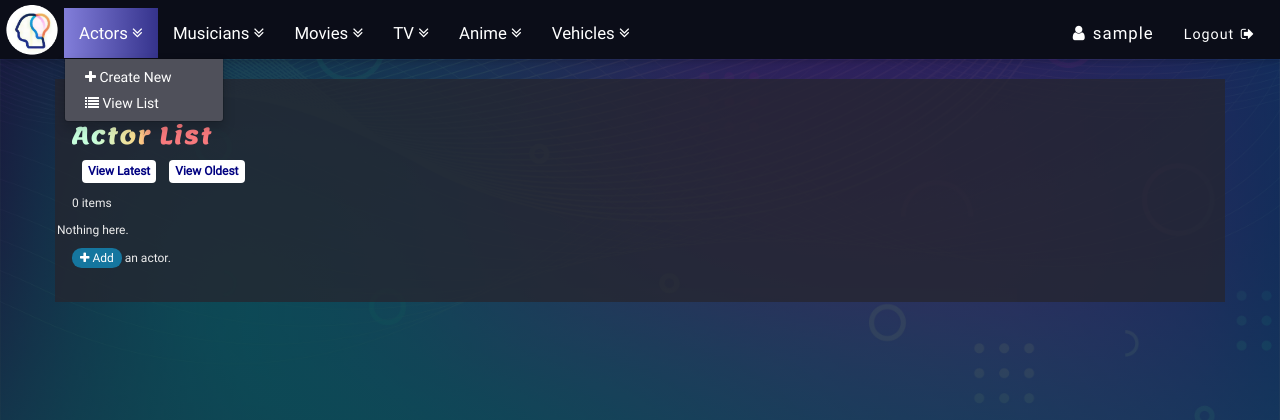
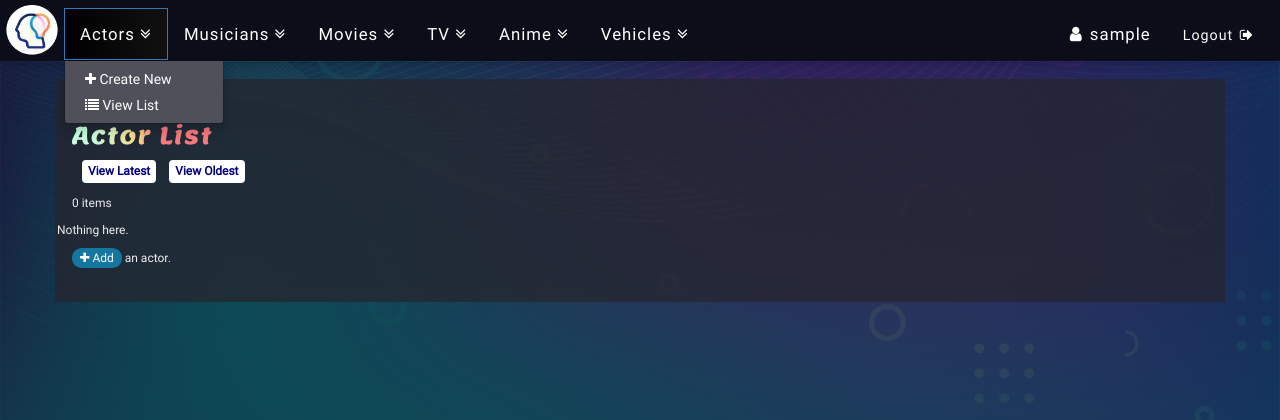
Before and after one commit to subhamsarangi/til, a Django app: page /actors/ in a window 1280 px wide, after a click on "Actors". Shown: the top 420 px of the page. Run offline with Django 3.2, Linux system fonts and the light colour scheme; the visitor is signed in with stand-in values (Sample User, id 1); data that the repository does not hold is empty; some libraries are stand-ins or nearby versions.

Commit message:
colors and UI

```diff
--- a/templates/css.html
+++ b/templates/css.html
@@ -42,10 +42,6 @@
     .icon-bar{
         background: #fff;
     }
-    .nav>li>a:focus, .nav>li>a:hover, nav .open>a{
-        text-decoration: none;
-        background: linear-gradient(to right,#827eda, #35338c);
-    }
     .navbar-nav>li>a{
         font-size: 1.4em;
     }
@@ -81,6 +77,40 @@
     }
     #logout a:hover{
         background: linear-gradient(to right,#973e5b, #754149)!important;
+    }
+    .nav>li>a{
+        transition: all .2s linear;
+        border: 1px solid transparent;
+        background: #0b0d18;
+        letter-spacing: 1px;
+    }
+    .nav>li>a:focus,.nav>li>a:active, .nav>li>a:hover, nav .open>a{
+        text-decoration: none;
+        background: linear-gradient(to right,#000000, #111111);
+    }
+    .nav.navbar-nav:hover #actors_dropdown>a{
+        color: #2fe;
+    }
+    .nav.navbar-nav:hover #musicians_dropdown>a{
+        color: #c9f;
+    }
+    .nav.navbar-nav:hover #movies_dropdown>a{
+        color: #fa9;
+    }
+    .nav.navbar-nav:hover #tvshows_dropdown>a{
+        color: #4cf;
+    }
+    .nav.navbar-nav:hover #animes_dropdown>a{
+        color: #7f7;
+    }
+    .nav.navbar-nav:hover #vehicles_dropdown>a{
+        color: #aae;
+    }
+    /* #fc90b8 golapi
+    #f8ac56 gerua
+    #fc3 agun*/
+    .dropdown:hover .dropdown a{
+        color: #fff;
     }
     #ui-datepicker-div{
         transform: scale(1.35);
@@ -306,10 +336,10 @@
         background: rgb(115, 216, 247);
     }
     #musicians_section>h2:before{
-        background: rgb(200, 156, 241);
+        background: #c9f;
     }
     #musicians_section .generic_card {
-        border:1px solid rgb(200, 156, 241);
+        border:1px solid #c9f;
     }
     #movies_section>h2:before{
         background: rgb(247, 115, 115);
@@ -324,16 +354,16 @@
         border:1px solid rgb(115, 124, 247);
     }
     #animes_section>h2:before{
-        background: rgb(153, 247, 115);
+        background: #7f7;
     }
     #animes_section .generic_card {
-        border:1px solid rgb(153, 247, 115);
+        border:1px solid #7f7;
     }
     #vehicles_section>h2:before{
-        background: rgb(166, 167, 168);
+        background: #aae;
     }
     #vehicles_section .generic_card {
-        border:1px solid rgb(166, 167, 168);
+        border:1px solid #aae;
     }
 
     #generic_filter_search{
@@ -386,6 +416,7 @@
         display: inline-block;
         padding: 1px 4px;
         border-radius: 5px;
+        padding: .3em!important;
     }
     .generic_card_info1{
         border: 1px solid #fff;
@@ -540,7 +571,8 @@
     #generic_extra {
         display: block;
         width: 100%;
-        padding: 1em;
+        margin-top: 3.5em;
+        padding: 0em;
     }
 
     .generic_edit{
--- a/templates/nav.html
+++ b/templates/nav.html
@@ -10,7 +10,7 @@
       </div>
       <div class="navbar-collapse collapse" id="sitenav">
         <ul class="nav navbar-nav" style="padding-top: 8px;">
-            <li class="dropdown">
+            <li class="dropdown" id="actors_dropdown">
                 <a class="dropdown-toggle" data-toggle="dropdown" href="#">
                 Actors <i class="fa fa-angle-double-down" aria-hidden="true"></i></a>
                 <ul class="dropdown-menu">
@@ -18,7 +18,7 @@
                 <li><a href="{%url 'things:actors'%}"><i class="fa fa-list" aria-hidden="true"></i> View List</a></li>
                 </ul>
             </li>
-            <li class="dropdown">
+            <li class="dropdown" id="musicians_dropdown">
               <a class="dropdown-toggle" data-toggle="dropdown" href="#">
               Musicians <i class="fa fa-angle-double-down" aria-hidden="true"></i></a>
               <ul class="dropdown-menu">
@@ -26,7 +26,7 @@
               <li><a href="{%url 'things:musicians'%}"><i class="fa fa-list" aria-hidden="true"></i> View List</a></li>
               </ul>
             </li>
-            <li class="dropdown">
+            <li class="dropdown" id="movies_dropdown">
                 <a class="dropdown-toggle" data-toggle="dropdown" href="#">
                 Movies <i class="fa fa-angle-double-down" aria-hidden="true"></i></a>
                 <ul class="dropdown-menu">
@@ -34,7 +34,7 @@
                 <li><a href="{%url 'things:movies'%}"><i class="fa fa-list" aria-hidden="true"></i> View List</a></li>
                 </ul>
             </li>
-            <li class="dropdown">
+            <li class="dropdown" id="tvshows_dropdown">
                 <a class="dropdown-toggle" data-toggle="dropdown" href="#">
                 TV <i class="fa fa-angle-double-down" aria-hidden="true"></i></a>
                 <ul class="dropdown-menu">
@@ -42,7 +42,7 @@
                 <li><a href="{%url 'things:tvshows'%}"><i class="fa fa-list" aria-hidden="true"></i> View List</a></li>
                 </ul>
             </li>
-            <li class="dropdown">
+            <li class="dropdown" id="animes_dropdown">
                 <a class="dropdown-toggle" data-toggle="dropdown" href="#">
                 Anime <i class="fa fa-angle-double-down" aria-hidden="true"></i></a>
                 <ul class="dropdown-menu">
@@ -50,7 +50,7 @@
                 <li><a href="{%url 'things:animes'%}"><i class="fa fa-list" aria-hidden="true"></i> View List</a></li>
                 </ul>
             </li>
-            <li class="dropdown">
+            <li class="dropdown" id="vehicles_dropdown">
                 <a class="dropdown-toggle" data-toggle="dropdown" href="#">
                 Vehicles <i class="fa fa-angle-double-down" aria-hidden="true"></i></a>
                 <ul class="dropdown-menu">
--- a/things/templates/things/actor_list.html
+++ b/things/templates/things/actor_list.html
@@ -23,11 +23,13 @@
 </div>
 {%include 'pagination1.html'%}
 
-{% for obj in object_list %}
-    {%include 'things/snippets/actors.html'%}
-{%empty%}
-    <p>Nothing here.</p>
-{%endfor%}
+<div id="actors_section">
+    {% for obj in object_list %}
+        {%include 'things/snippets/actors.html'%}
+    {%empty%}
+        <p>Nothing here.</p>
+    {%endfor%}
+</div>
 <p class="col-xs-12"><a href="{%url 'things:new_actor'%}" class="add_more"><i class="fa fa-plus" aria-hidden="true"></i> Add</a> an actor.</p>
 
 {%include 'pagination2.html'%}
```
Also changed, not shown: things/templates/things/actor_detail.html (+10 -9 lines), things/templates/things/anime_detail.html (+11 -11 lines), things/templates/things/anime_list.html (+7 -5 lines), things/templates/things/movie_detail.html (+13 -12 lines), things/templates/things/movie_list.html (+8 -5 lines), things/templates/things/musician_detail.html (+12 -10 lines), things/templates/things/musician_list.html (+8 -5 lines), things/templates/things/tvshow_detail.html (+13 -13 lines), things/templates/things/tvshow_list.html (+8 -5 lines), things/templates/things/vehicle_detail.html (+9 -7 lines), things/templates/things/vehicle_list.html (+8 -5 lines).
